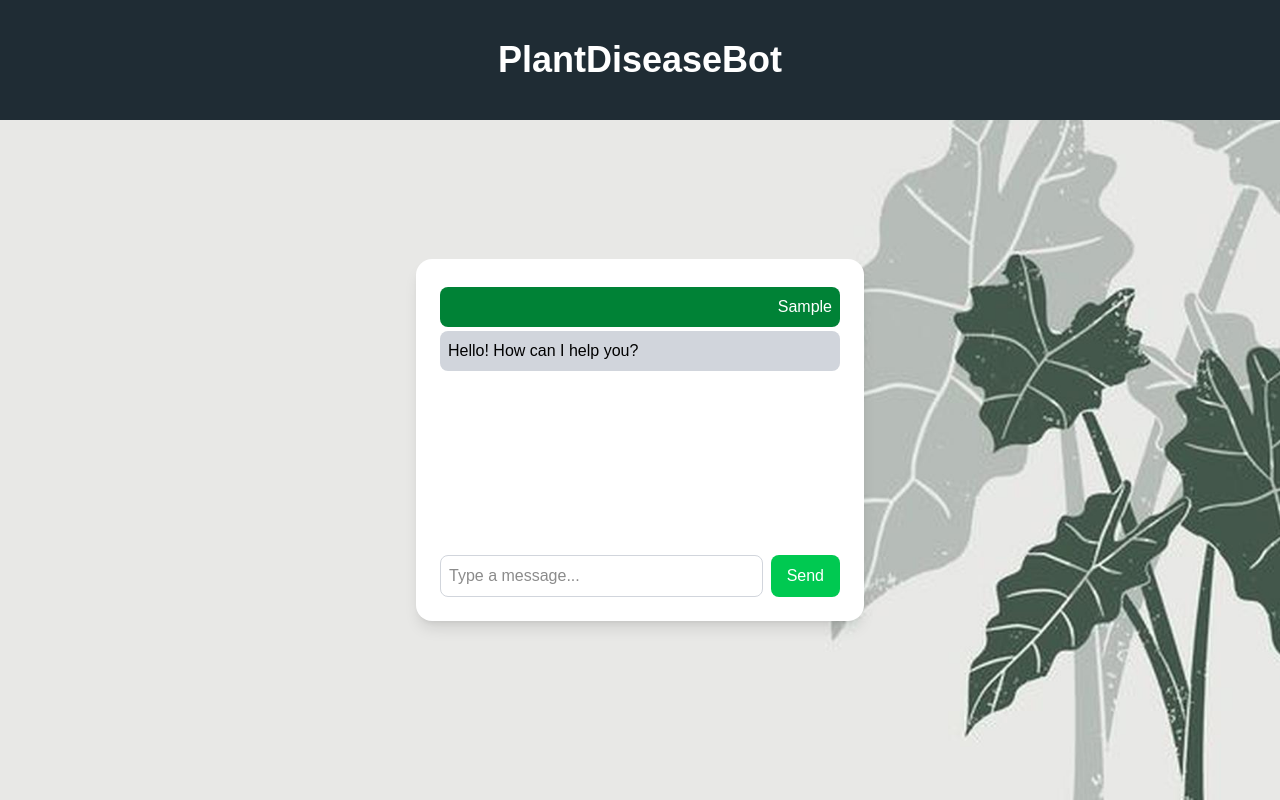
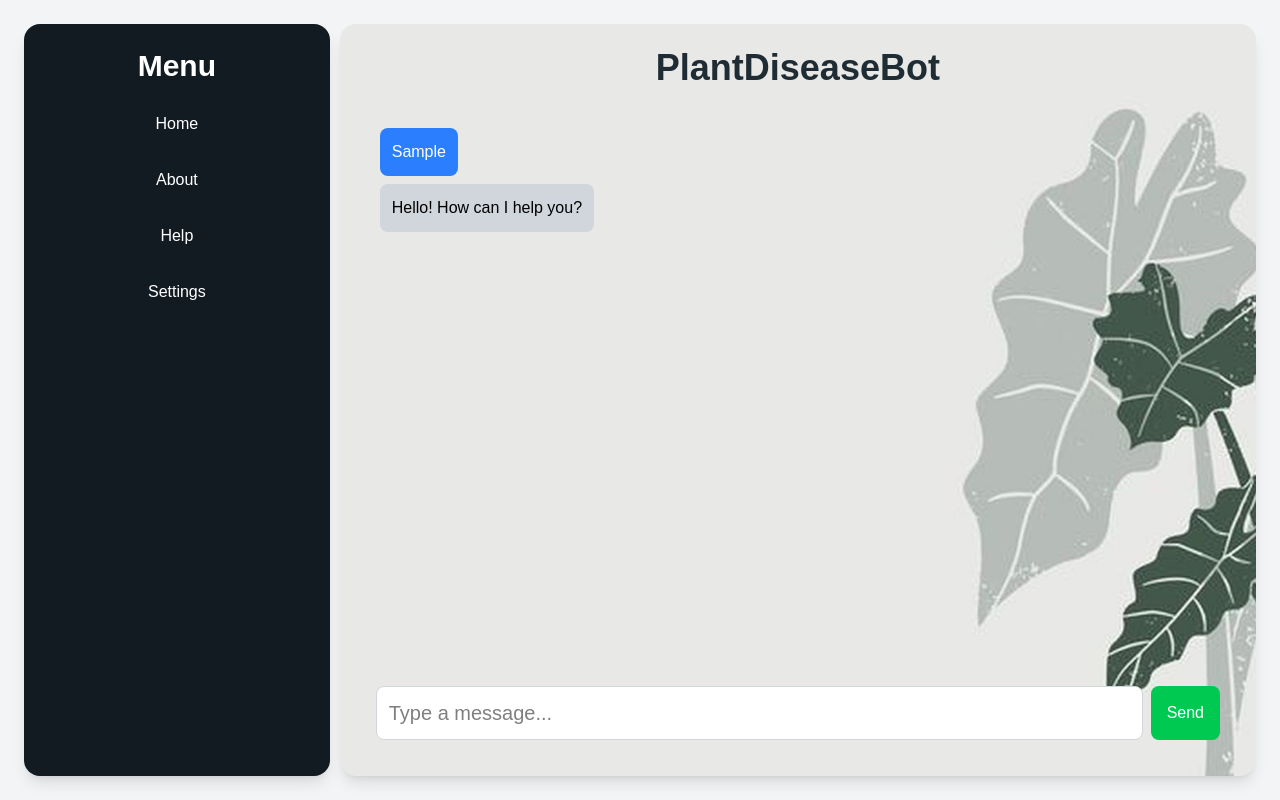
Before and after one commit to CodeInfinity007/PlantDiseaseBot, a Next.js app in the folder plantdiseasebot/: page / in a window 1280 px wide. Both pictures are taken after typing "Sample" into the empty fields and a click on the button "Send". Built offline with nearby package versions, Linux system fonts and the light colour scheme.

Commit message:
add: stable ui

```diff
--- a/plantdiseasebot/src/app/page.js
+++ b/plantdiseasebot/src/app/page.js
@@ -11,24 +11,63 @@ export default function Chatbot() {
     setInput('');
     // Simulate a bot response
     setTimeout(() => {
-            setMessages((prev) => [...prev, { text: 'Hello! How can I help you?', sender: 'bot' }]);
+      setMessages((prev) => [
+        ...prev,
+        { text: 'Hello! How can I help you?', sender: 'bot' },
+      ]);
     }, 500);
   };
 
   return (
-        <div className="relative min-h-screen">
-            <div className="fixed top-0 w-full p-10 bg-[#1f2c34] text-white text-4xl font-bold text-center">PlantDiseaseBot</div>
-            <div className="flex flex-col items-center justify-center min-h-screen bg-cover bg-center" style={{ backgroundImage: "url('/bgr.jpg')", backgroundSize: "cover", backgroundPosition: "center", backgroundRepeat: "no-repeat" }}>
-                <div className="w-full max-w-md bg-white rounded-2xl shadow-lg p-6 mt-20">
-                    <div className="h-64 overflow-y-auto mb-4">
+    <div className="relative min-h-screen flex items-stretch justify-center bg-gray-100 p-6">
+      {/* Left Panel */}
+      <div
+        className="flex flex-col w-1/4 bg-[#121b22] rounded-2xl shadow-lg p-6 mr-2"
+        style={{ marginRight: '10px' }}
+      >
+        <h2 className="text-3xl font-bold mb-4 text-center text-white">Menu</h2>
+        <ul className="flex flex-col gap-2 text-white">
+          <li className="p-3 rounded-lg hover:bg-gray-300 cursor-pointer text-center">Home</li>
+          <li className="p-3 rounded-lg hover:bg-gray-300 cursor-pointer text-center">About</li>
+          <li className="p-3 rounded-lg hover:bg-gray-300 cursor-pointer text-center">Help</li>
+          <li className="p-3 rounded-lg hover:bg-gray-300 cursor-pointer text-center">Settings</li>
+        </ul>
+      </div>
+
+      {/* Chatbot Panel */}
+      {/* Chatbot Panel */}
+      <div
+        className="flex flex-col w-3/4 bg-white rounded-2xl shadow-lg p-6"
+        style={{
+          backgroundImage: "url('/bgr.jpg')",
+          backgroundSize: 'cover',
+          backgroundPosition: 'center',
+          backgroundRepeat: 'no-repeat',
+        }}
+      >
+        <div className="text-4xl font-bold text-center mb-4 text-[#1f2c34]">PlantDiseaseBot</div>
+        <div
+          className="flex-1 bg-transparent rounded-lg p-4 mb-4 overflow-y-auto"
+        >
           {messages.map((msg, index) => (
-                            <div key={index} className={`p-2 my-1 rounded-lg ${msg.sender === 'user' ? 'bg-green-700 text-white text-right' : 'bg-gray-300 text-black text-left'}`}> {msg.text} </div>
+            <div
+              key={index}
+              className={`p-3 my-2 rounded-lg max-w-max ${msg.sender === 'user'
+                  ? 'self-start bg-blue-500 text-white text-left'
+                  : 'self-end bg-gray-300 text-black text-right'
+                }`}
+            >
+              {msg.text}
+            </div>
           ))}
         </div>
-                    <div className="flex gap-2">
+
+
+        {/* Input Box and Send Button */}
+        <div className="flex gap-2 bg-transparent p-3 rounded-lg">
           <input
             type="text"
-                            className="flex-1 p-2 rounded-lg border border-gray-300 focus:outline-none"
+            className="flex-grow p-3 text-xl text-black bg-white border border-gray-300 rounded-lg focus:outline-none focus:ring-2 focus:ring-green-500"
             placeholder="Type a message..."
             value={input}
             onChange={(e) => setInput(e.target.value)}
@@ -42,7 +81,7 @@ export default function Chatbot() {
           </button>
         </div>
       </div>
-            </div>
+
     </div>
   );
 }
```
Lines whose indentation alone changed are shown as unchanged.
